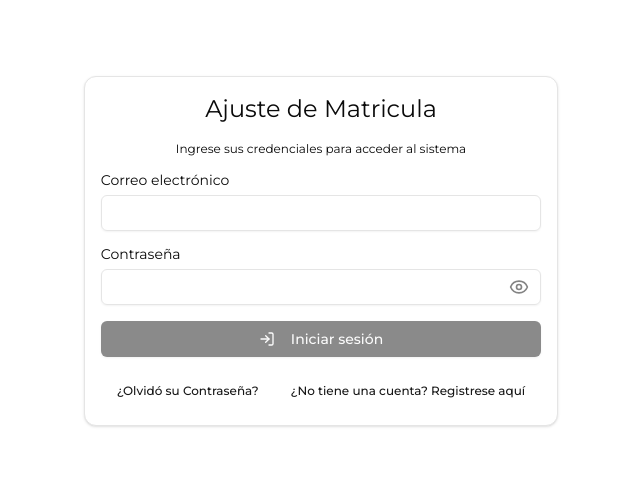
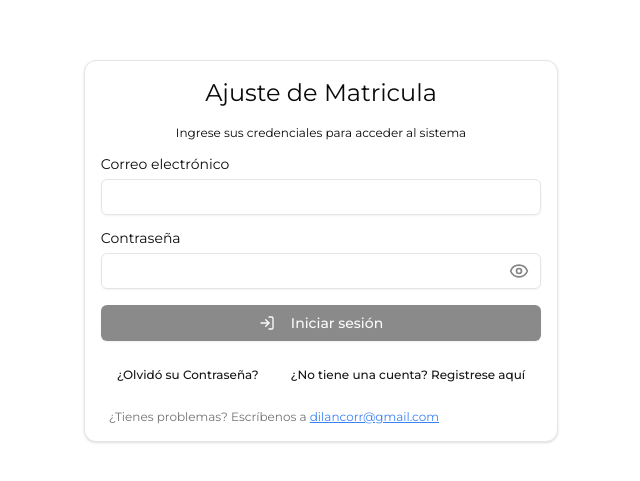
Before and after one commit to estebanpgweb/uis.tg-client, a React (Vite) app: page /login in a window 1280 px wide. Shown: the part 149-630 px from the top of the page, without its empty margins (319-959 px from the left). Built offline with nearby package versions, Linux system fonts and the light colour scheme; no server answers.

Commit message:
Correo de ayuda

```diff
--- a/src/Template.tsx
+++ b/src/Template.tsx
@@ -10,7 +10,7 @@ import {
   PopoverTrigger,
 } from "@/components/ui/popover";
 import { Button } from "@/components/ui/button.tsx";
-import { Menu, X, User, LogOut, CircleHelp } from "lucide-react";
+import { Menu, X, User, LogOut, CircleHelp, Youtube } from "lucide-react";
 import UIS from "./assets/UIS.avif";
 
 const Template = ({ children }: PropsWithChildren) => {
@@ -102,14 +102,36 @@ const Template = ({ children }: PropsWithChildren) => {
               ))}
             {kind === "STUDENT" && (
               <li>
+                <Popover>
+                  <PopoverTrigger asChild>
+                    <CircleHelp size={24} className="hover:cursor-pointer" />
+                  </PopoverTrigger>
+                  <PopoverContent className="w-60 flex flex-col items-center text-center gap-y-4">
+                    <p className="text-sm font-medium">
+                      ¿Necesitas ayuda para usar el sistema?
+                    </p>
                     <Link
-                  className={`${buttonVariants({ variant: "link" })} !text-lg`}
+                      className={`${buttonVariants({
+                        variant: "link",
+                      })}`}
                       to="https://youtu.be/A2i_13bcRB0"
                       target="_blank"
                       rel="noopener noreferrer"
                     >
-                  <CircleHelp className="hover:cursor-pointer" size={24} />
+                      <Youtube size={24} />
+                      <span className="text-sm">Ver video explicativo</span>
                     </Link>
+                    <p className="text-xs text-muted-foreground px-2">
+                      ¿Tienes problemas? Escríbenos a{" "}
+                      <a
+                        href="mailto:dilancorr@gmail.com"
+                        className="text-blue-500 underline break-all"
+                      >
+                        dilancorr@gmail.com
+                      </a>
+                    </p>
+                  </PopoverContent>
+                </Popover>
               </li>
             )}
             <li>
--- a/src/routes/login.tsx
+++ b/src/routes/login.tsx
@@ -243,6 +243,15 @@ const LoginRoute = () => {
             ¿No tiene una cuenta? Registrese aquí
           </Link>
         </div>
+        <p className="text-xs text-muted-foreground px-2">
+          ¿Tienes problemas? Escríbenos a{" "}
+          <a
+            href="mailto:dilancorr@gmail.com"
+            className="text-blue-500 underline break-all"
+          >
+            dilancorr@gmail.com
+          </a>
+        </p>
       </Card>
     </div>
   );
--- a/src/routes/register.tsx
+++ b/src/routes/register.tsx
@@ -301,6 +301,15 @@ const RegisterRoute = () => {
         >
           ¿Ya tienes una cuenta? Ingresa aquí
         </Link>
+        <p className="text-xs text-muted-foreground px-2">
+          ¿Tienes problemas? Escríbenos a{" "}
+          <a
+            href="mailto:dilancorr@gmail.com"
+            className="text-blue-500 underline break-all"
+          >
+            dilancorr@gmail.com
+          </a>
+        </p>
       </Card>
     </div>
   );
```
Lines whose indentation alone changed are shown as unchanged.
